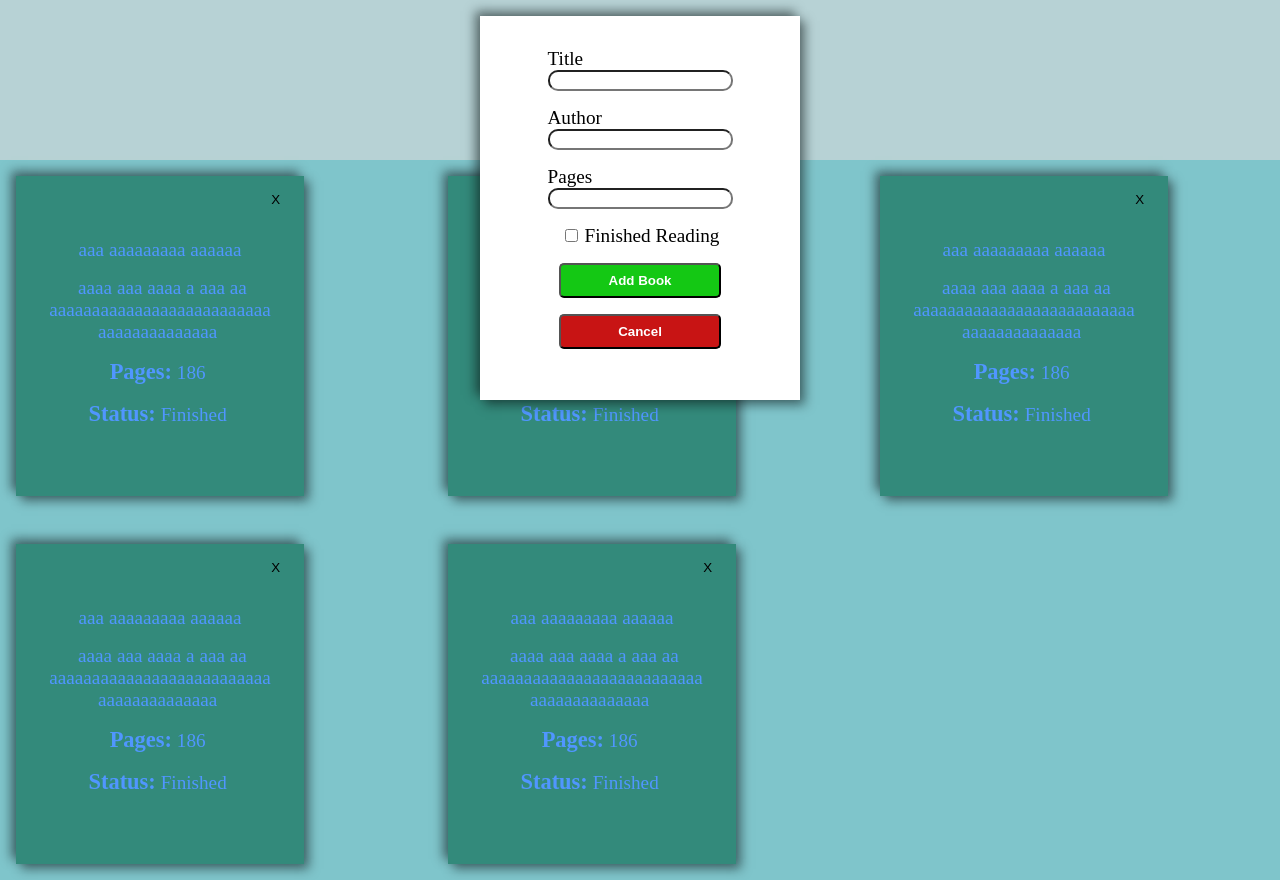
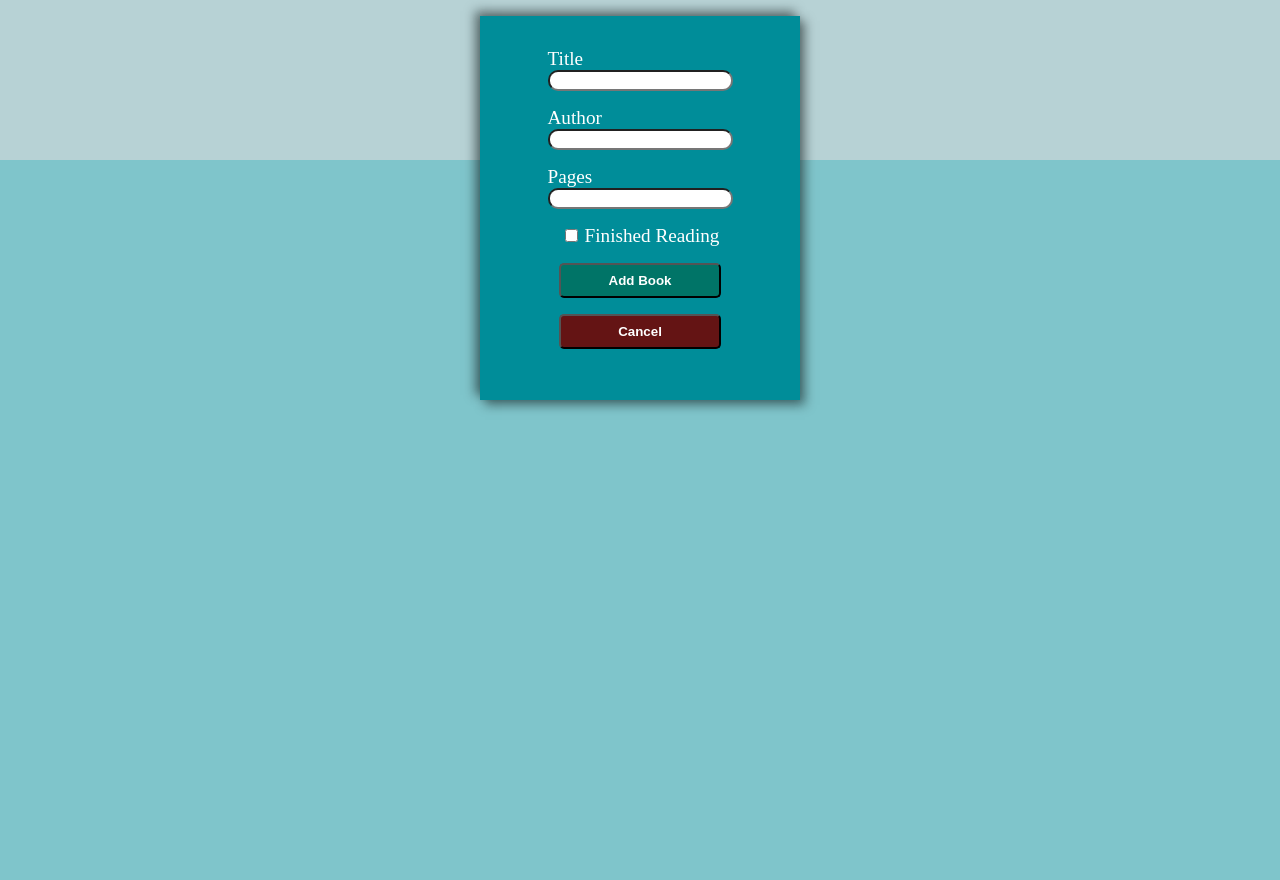
Before and after one commit to ewcurtis/odin-library, a plain HTML site: page index.html in a window 1280 px wide. Both pictures are taken after a click on the button "Add new book". After the commit the page ends 800 px from the top, so only its background shows below. Drawn offline with Linux system fonts and the light colour scheme.

Commit message:
Add button to toggle whether book was read and add styling to popup-form and dashboard

```diff
--- a/index.html
+++ b/index.html
@@ -51,81 +51,6 @@
     </div>
 
     <div class="dashboard" id="test">
-        <div class="book-card">
-            <button class="delete-book">X</button>
-            <div>
-                <p>aaa aaaaaaaaa aaaaaa</p>
-            </div>
-            <div>
-                <p>aaaa aaa aaaa a aaa aa aaaaaaaaaaaaaaaaaaaaaaaaaa aaaaaaaaaaaaaa</p>
-            </div>
-            <div>
-                <h3>Pages:</h3><p>186</p>
-            </div>
-            <div>
-                <h3>Status:</h3><p>Finished</p>
-            </div>
-        </div>
-        <div class="book-card">
-            <button class="delete-book">X</button>
-            <div>
-                <p>aaa aaaaaaaaa aaaaaa</p>
-            </div>
-            <div>
-                <p>aaaa aaa aaaa a aaa aa aaaaaaaaaaaaaaaaaaaaaaaaaa aaaaaaaaaaaaaa</p>
-            </div>
-            <div>
-                <h3>Pages:</h3><p>186</p>
-            </div>
-            <div>
-                <h3>Status:</h3><p>Finished</p>
-            </div>
-        </div>
-        <div class="book-card">
-            <button class="delete-book">X</button>
-            <div>
-                <p>aaa aaaaaaaaa aaaaaa</p>
-            </div>
-            <div>
-                <p>aaaa aaa aaaa a aaa aa aaaaaaaaaaaaaaaaaaaaaaaaaa aaaaaaaaaaaaaa</p>
-            </div>
-            <div>
-                <h3>Pages:</h3><p>186</p>
-            </div>
-            <div>
-                <h3>Status:</h3><p>Finished</p>
-            </div>
-        </div>
-        <div class="book-card">
-            <button class="delete-book">X</button>
-            <div>
-                <p>aaa aaaaaaaaa aaaaaa</p>
-            </div>
-            <div>
-                <p>aaaa aaa aaaa a aaa aa aaaaaaaaaaaaaaaaaaaaaaaaaa aaaaaaaaaaaaaa</p>
-            </div>
-            <div>
-                <h3>Pages:</h3><p>186</p>
-            </div>
-            <div>
-                <h3>Status:</h3><p>Finished</p>
-            </div>
-        </div>
-        <div class="book-card">
-            <button class="delete-book">X</button>
-            <div>
-                <p>aaa aaaaaaaaa aaaaaa</p>
-            </div>
-            <div>
-                <p>aaaa aaa aaaa a aaa aa aaaaaaaaaaaaaaaaaaaaaaaaaa aaaaaaaaaaaaaa</p>
-            </div>
-            <div>
-                <h3>Pages:</h3><p>186</p>
-            </div>
-            <div>
-                <h3>Status:</h3><p>Finished</p>
-            </div>
-        </div>
     </div>
 </body>
 </html>
--- a/script.js
+++ b/script.js
@@ -104,15 +104,30 @@ function displayBook(b) {
     const bookRead = document.createElement("div");
     const readH3 = document.createElement("h3");
     readH3.textContent = "Status:"
-    const readP = document.createElement("p");
+    const readButton = document.createElement("button");
     if (b.read) {
-        readP.textContent = "Finished";
+        readButton.textContent = "Finished";
+        readButton.setAttribute("class", "finished");
     } else {
-        readP.textContent = "In Progress";
+        readButton.textContent = "In Progress";
+        readButton.setAttribute("class", "in-progress");
     }
 
+    //Toggles read status when pushing button
+    readButton.addEventListener("click", e => {
+        if (readButton.getAttribute("class") === "finished") {
+            readButton.removeAttribute("finished");
+            readButton.setAttribute("class", "in-progress");
+            readButton.textContent = "In Progress";
+        } else {
+            readButton.removeAttribute("in-progress");
+            readButton.setAttribute("class", "finished");
+            readButton.textContent = "Finished";
+        }
+    });
+
     bookRead.appendChild(readH3);
-    bookRead.appendChild(readP);
+    bookRead.appendChild(readButton);
 
     //Append all sections to the card
     bookCard.appendChild(deleteBook);
--- a/styles.css
+++ b/styles.css
@@ -46,12 +46,13 @@ input {
 .popup-form {
     display: none;
     position: absolute;
-    background-color: white;
+    background-color: rgba(0,141,153, 1);
     width: 16rem;
     height: 20rem;
     box-shadow: 5px 5px 10px rgba(10, 20, 20, 0.5), -5px -5px 10px rgba(10, 20, 20, 0.5);
     padding: 2rem;
     margin: 1rem 0;
+    color: white;
 
 
 }
@@ -75,6 +76,7 @@ input {
     grid-template-columns: repeat(auto-fit, minmax(20rem, 1fr));
     grid-template-rows: repeat(auto-fit, minmax(16rem, 1fr));
     gap: 1rem;
+    justify-items: center;
 }
 
 .book-card {
@@ -118,6 +120,23 @@ input {
     margin: 0.9rem 0.4rem;
 }
 
+.in-progress {
+    color: rgba(230,230,250, 0.8);
+    background-color: rgba(80, 150, 255, 0.6);
+}
+
+.finished {
+    color: #5096ff;
+    background: rgba(0,100,70,0.6);
+}
+
+.in-progress, .finished {
+    border-radius: 5px;
+    margin: 0.3rem;
+    font-weight: bold;
+    padding: 0.3rem;
+}
+
 #add-book {
     padding: 0.5rem;
     background-color: rgba(0,100,70,0.9);
@@ -132,10 +151,10 @@ input {
 
 #new-book {
     padding: 0.5rem 3rem;
-    background-color: rgb(20,200,20);
+    background-color: rgba(0,100,70,0.6);;
 }
 
 #cancel-book {
     padding: 0.5rem;
-    background-color: rgb(200,20,20);
+    background-color: rgb(100,20,20);
 }
```
